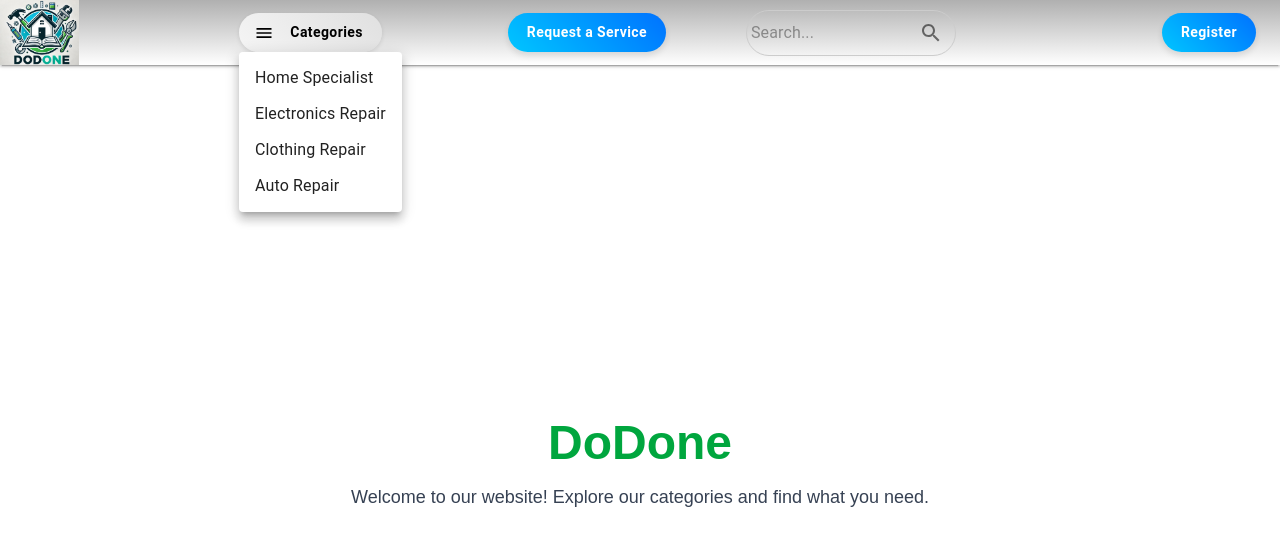
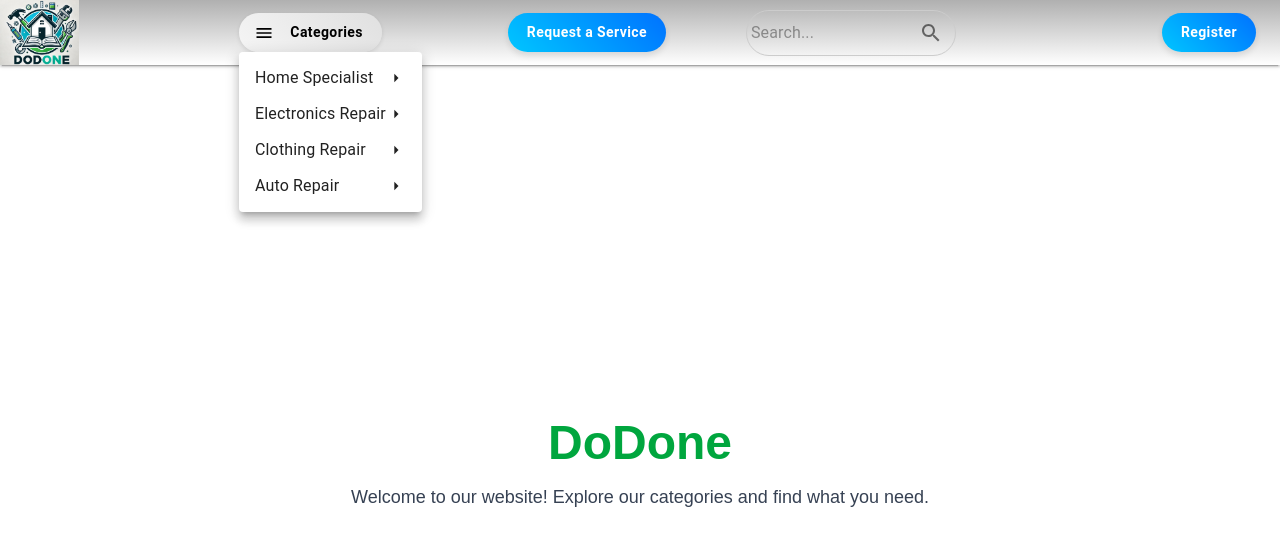
Before and after one commit to Vhkan/dodone, a Next.js app: page / in a window 1280 px wide. Both pictures are taken after a click on the button "Categories". Shown: the top 546 px of the page. Built offline with nearby package versions, Linux system fonts and the light colour scheme.

Commit message:
Improve the droppdown to list sib-categories

```diff
--- a/package.json
+++ b/package.json
@@ -11,8 +11,8 @@
   "dependencies": {
     "@emotion/react": "^11.14.0",
     "@emotion/styled": "^11.14.0",
-    "@mui/icons-material": "^6.4.7",
-    "@mui/material": "^6.4.7",
+    "@mui/icons-material": "^6.4.9",
+    "@mui/material": "^6.4.9",
     "next": "15.2.2",
     "react": "^19.0.0",
     "react-dom": "^19.0.0"
--- a/src/components/Header.tsx
+++ b/src/components/Header.tsx
@@ -14,89 +14,114 @@
 } from "@mui/material";
 import SearchIcon from "@mui/icons-material/Search";
 import MenuIcon from "@mui/icons-material/Menu";
+import ArrowRightIcon from "@mui/icons-material/ArrowRight";
 
-//Types for categories
+// Types for categories
 interface Subcategory {
   name: string;
-  subcategories?: string[];
+  subcategories?: Subcategory[];
 }
 
-interface Category {
-  name: string;
-  subcategories: Subcategory[] | string[];
-}
-
-const categories = [
+const categories: Subcategory[] = [
   {
     name: "Home Specialist",
-    subcategories: ["Electrician", "Plumber", "Carpenter"],
+    subcategories: [
+      { name: "Electrician" },
+      { name: "Plumber" },
+      { name: "Carpenter" }
+    ]
   },
   {
     name: "Electronics Repair",
-    subcategories: ["Laptops", "Phones", "Tablets", "Home Appliances"],
+    subcategories: [
+      { name: "Laptops" },
+      { name: "Phones" },
+      { name: "Tablets" },
+      { name: "Home Appliances" }
+    ]
   },
   {
     name: "Clothing Repair",
-    subcategories: ["Men", "Women", "Kids"],
+    subcategories: [
+      { name: "Men" },
+      { name: "Women" },
+      { name: "Kids" }
+    ]
   },
   {
     name: "Auto Repair",
     subcategories: [
       {
         name: "Car",
-        subcategories: ["Oil Change", "Diagnostics", "Tire Change"],
+        subcategories: [
+          { name: "Oil Change" },
+          { name: "Diagnostics" },
+          { name: "Tire Change" }
+        ]
       },
       {
         name: "Bike",
         subcategories: [
-          "Wheel Alignment",
-          "Brake Service",
-          "Chain Replacement",
-        ],
+          { name: "Wheel Alignment" },
+          { name: "Brake Service" },
+          { name: "Chain Replacement" }
+        ]
       },
       {
         name: "Motorcycle",
-        subcategories: ["Oil Change", "Tire Change", "Chain Replacement"],
+        subcategories: [
+          { name: "Oil Change" },
+          { name: "Tire Change" },
+          { name: "Chain Replacement" }
+        ]
       },
       {
         name: "Boat",
-        subcategories: ["Engine Repair", "Hull Repair", "Electrical Repair"],
-      },
-    ],
-  },
+        subcategories: [
+          { name: "Engine Repair" },
+          { name: "Hull Repair" },
+          { name: "Electrical Repair" }
+        ]
+      }
+    ]
+  }
 ];
 
 const Header = () => {
   const [anchorEl, setAnchorEl] = useState<null | HTMLElement>(null);
   const [subAnchorEl, setSubAnchorEl] = useState<null | HTMLElement>(null);
-  const [selectedSubcategories, setSelectedSubcategories] = useState<string[]>(
-    []
-  );
-  const [selectedCategory, setSelectedCategory] = useState<string>("");
-  const open = Boolean(anchorEl);
-  const subOpen = Boolean(subAnchorEl);
+  const [selectedCategory, setSelectedCategory] = useState<Subcategory | null>(null);
 
-  const handleMenuOpen = (event: React.MouseEvent<HTMLButtonElement>) => {
+  const handleMainMenuOpen = (event: React.MouseEvent<HTMLButtonElement>) => {
     setAnchorEl(event.currentTarget);
+    setSubAnchorEl(null);
   };
 
-  const handleSubMenuOpen = (
-    event: React.MouseEvent<HTMLElement>,
-    category: string
-  ) => {
-    setAnchorEl(null); // Close the main menu
+  const handleCategorySelect = (category: Subcategory) => {
+    setSelectedCategory(category);
 
-    // Type assertion here to specify the structure of categoryData
-    const categoryData = categories.find((cat) => cat.name === category) as {
-      name: string;
-      subcategories: string[];
-    };
+    // If the category has subcategories, open the submenu
+    if (category.subcategories && category.subcategories.length > 0) {
+      // Find the button that was just clicked to anchor the submenu
+      const categoryButton = document.querySelector(`[data-category="${category.name}"]`);
 
-    if (categoryData) {
-      setSelectedSubcategories(categoryData.subcategories);
-      setSelectedCategory(category);
-      setSubAnchorEl(event.currentTarget); // Open sub-menu
+      if (categoryButton) {
+        setSubAnchorEl(categoryButton as HTMLElement);
+      }
+    } else {
+      // If no subcategories, close both menus
+      setAnchorEl(null);
+      setSubAnchorEl(null);
     }
+  };
+
+  const handleSubcategorySelect = (subcategory: Subcategory) => {
+    // Handle subcategory selection logic here
+    console.log('Selected Subcategory:', subcategory.name);
+
+    // Close both menus after selection
+    setAnchorEl(null);
+    setSubAnchorEl(null);
   };
 
   const handleMenuClose = () => {
@@ -128,7 +153,7 @@
           <Button
             aria-controls="category-menu"
             aria-haspopup="true"
-            onClick={handleMenuOpen}
+            onClick={handleMainMenuOpen}
             sx={{
               background: "linear-gradient(45deg, #f5f5f5, #e0e0e0)", // Light gradient effect
               color: "black",
@@ -143,7 +168,6 @@
               "&:hover": {
                 background: "linear-gradient(45deg, #e0e0e0, #d6d6d6)", // Slightly darker on hover
                 boxShadow: "0px 4px 8px rgba(0, 0, 0, 0.15)",
-                // transform: "scale(1.05)", // Slight pop effect
               },
               "&:focus": {
                 outline: "none",
@@ -182,38 +206,65 @@
             Request a Service
           </Button>
 
+          {/* Main Categories Menu */}
           <Menu
             id="category-menu"
             anchorEl={anchorEl}
-            open={open}
+            open={Boolean(anchorEl)}
             onClose={handleMenuClose}
+            anchorOrigin={{
+              vertical: 'bottom',
+              horizontal: 'left',
+            }}
+            transformOrigin={{
+              vertical: 'top',
+              horizontal: 'left',
+            }}
           >
             {categories.map((category) => (
               <MenuItem
                 key={category.name}
-                onClick={(event) => handleSubMenuOpen(event, category.name)}
+                data-category={category.name}
+                onClick={() => handleCategorySelect(category)}
+                sx={{
+                  display: 'flex',
+                  justifyContent: 'space-between',
+                  alignItems: 'center',
+                }}
               >
                 {category.name}
+                {category.subcategories && category.subcategories.length > 0 && (
+                  <ArrowRightIcon fontSize="small" />
+                )}
+              </MenuItem>
+            ))}
+          </Menu>
+
+          {/* Subcategories Menu */}
+          <Menu
+            id="subcategory-menu"
+            anchorEl={subAnchorEl}
+            open={Boolean(subAnchorEl)}
+            onClose={handleMenuClose}
+            anchorOrigin={{
+              vertical: 'top',
+              horizontal: 'right',
+            }}
+            transformOrigin={{
+              vertical: 'top',
+              horizontal: 'left',
+            }}
+          >
+            {selectedCategory?.subcategories?.map((subcategory) => (
+              <MenuItem
+                key={subcategory.name}
+                onClick={() => handleSubcategorySelect(subcategory)}
+              >
+                {subcategory.name}
               </MenuItem>
             ))}
           </Menu>
         </div>
-
-        {/* Subcategories Menu */}
-        {selectedCategory && (
-          <Menu
-            id="subcategory-menu"
-            anchorEl={subAnchorEl}
-            open={subOpen}
-            onClose={handleMenuClose}
-          >
-            {selectedSubcategories.map((sub) => (
-              <MenuItem key={sub} onClick={handleMenuClose}>
-                {sub}
-              </MenuItem>
-            ))}
-          </Menu>
-        )}
 
         {/* Search Bar */}
         <div
```
Also changed, not shown: 1 other file (tests, documents, lock files or other folders).
